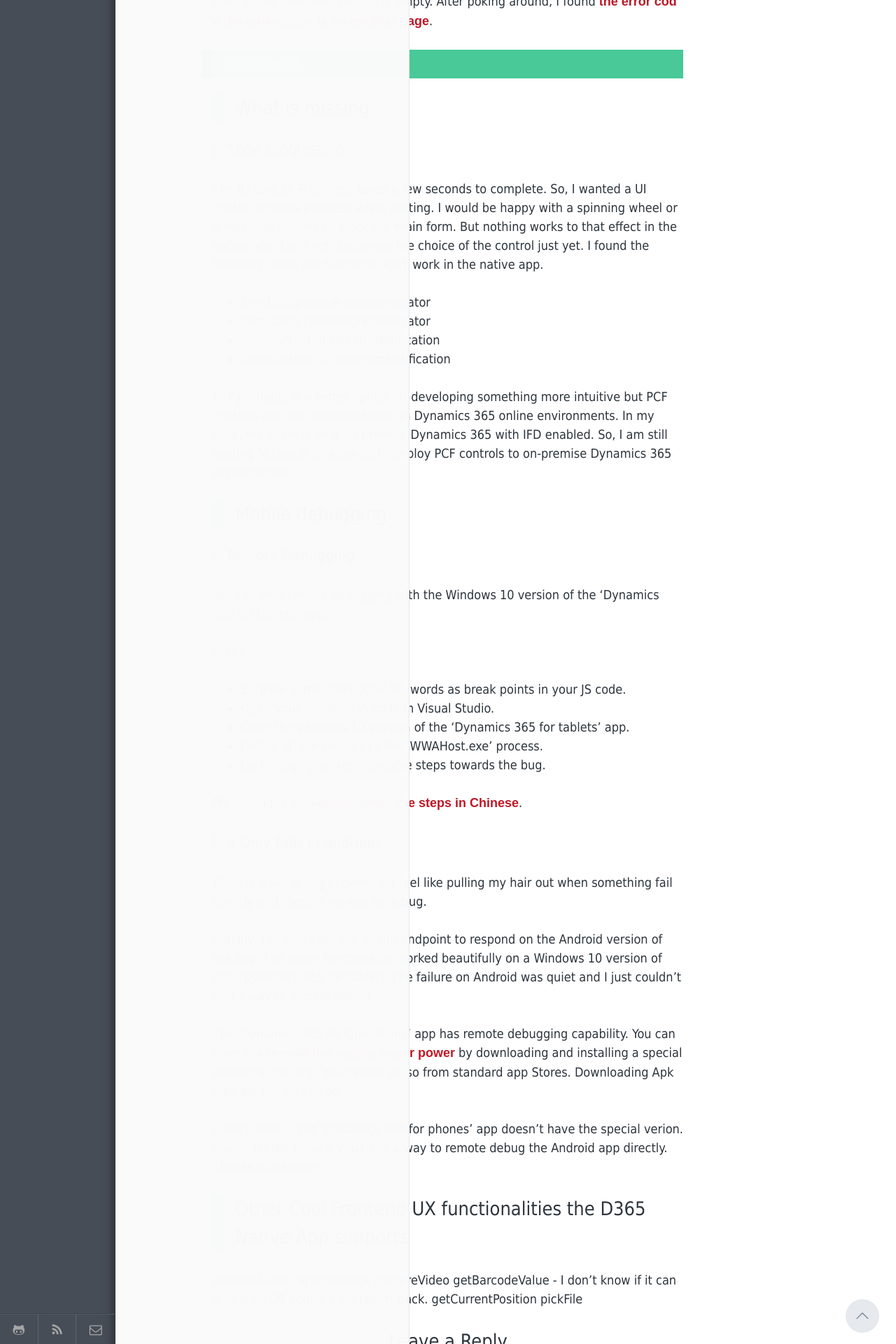
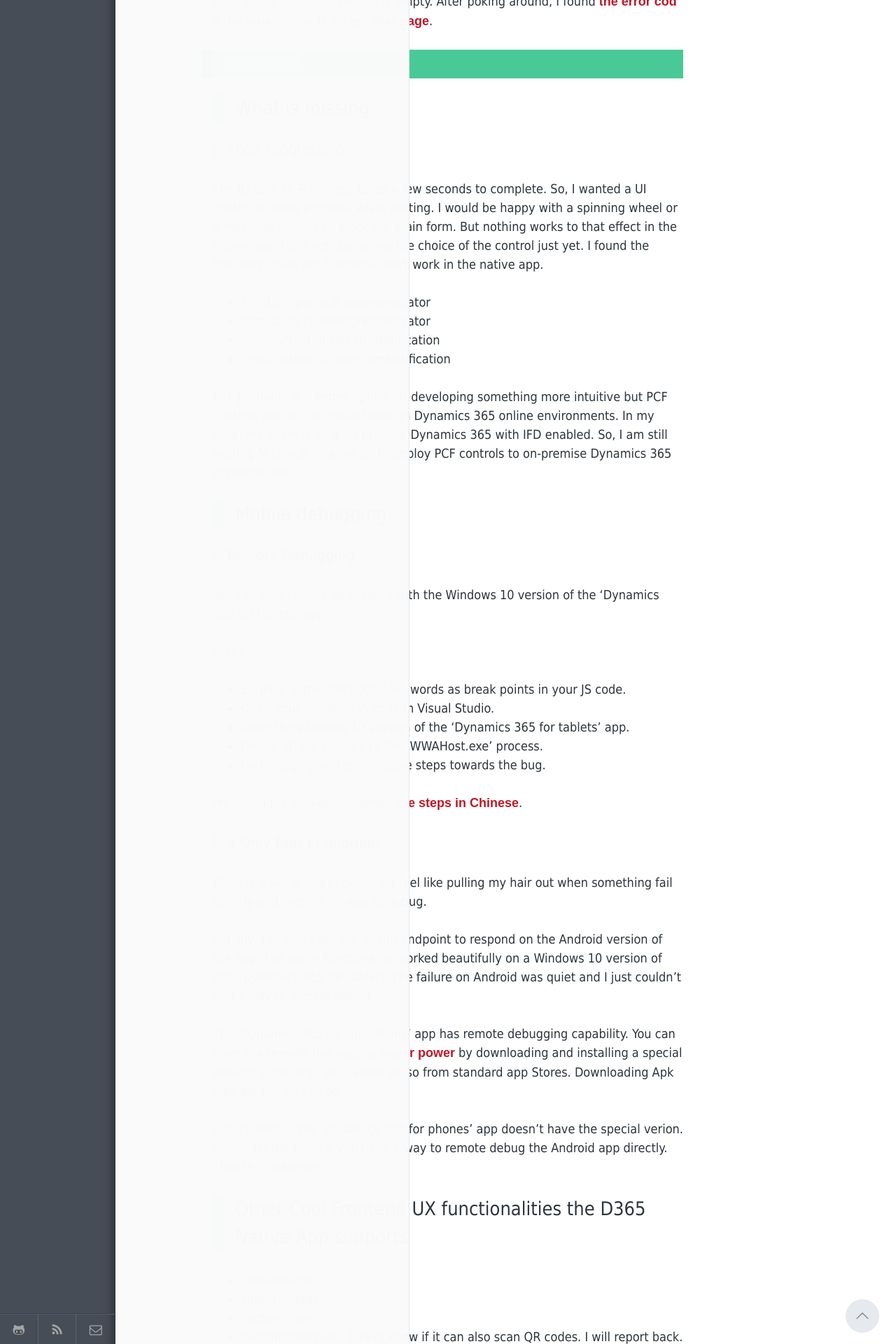
Before and after one commit to nzkelvin/nzkelvin.github.io, a Jekyll site: the page built from _posts/2019-12-17-ocr-id-card-detection-in-d365-native-app.markdown, in a window 1280 px wide. Shown: the part 3080-5000 px from the top of the page at 70% size. Built offline with Jekyll 4.4.1, drawn with Linux system fonts in a browser that asks for light colours; comment, search, counter and statistics services are not loaded.

Commit message:
OCR ID Card Detection in a D365 Native App fix1

```diff
--- a/_posts/2019-12-17-ocr-id-card-detection-in-d365-native-app.markdown
+++ b/_posts/2019-12-17-ocr-id-card-detection-in-d365-native-app.markdown
@@ -70,9 +70,9 @@
 Unfortunately, the 'Dynamics 365 for phones' app doesn't have the special verion. Please let me know if you have a way to remote debug the Android app directly. Thanks in advance!
 
 ## Other Cool Frontend UX functionalities the D365 Native App supports
-captureAudio
-captureImage
-captureVideo
-getBarcodeValue - I don't know if it can also scan QR codes. I will report back.
-getCurrentPosition
-pickFile
+* captureAudio
+* captureImage
+* captureVideo
+* getBarcodeValue - I don't know if it can also scan QR codes. I will report back.
+* getCurrentPosition
+* pickFile
```
